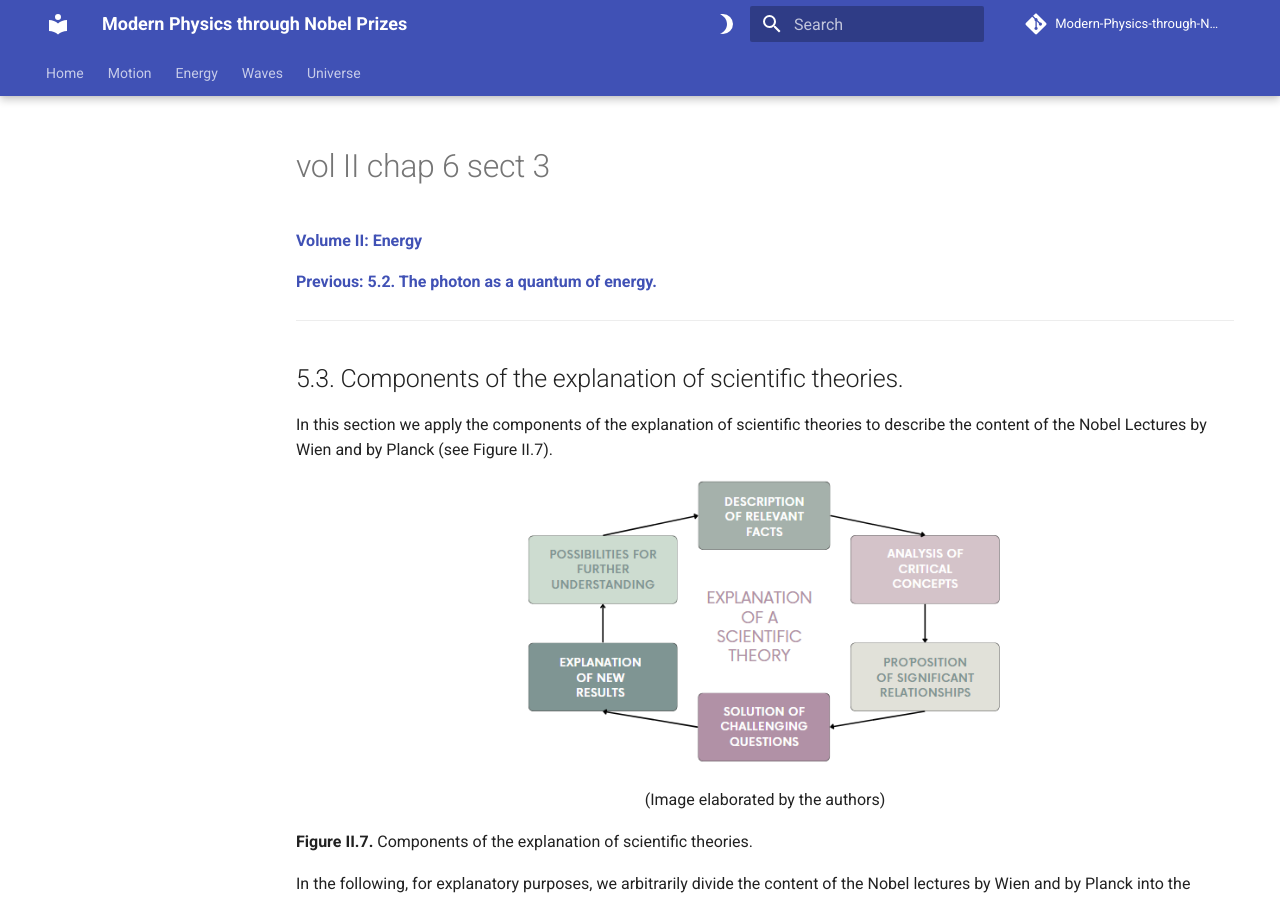
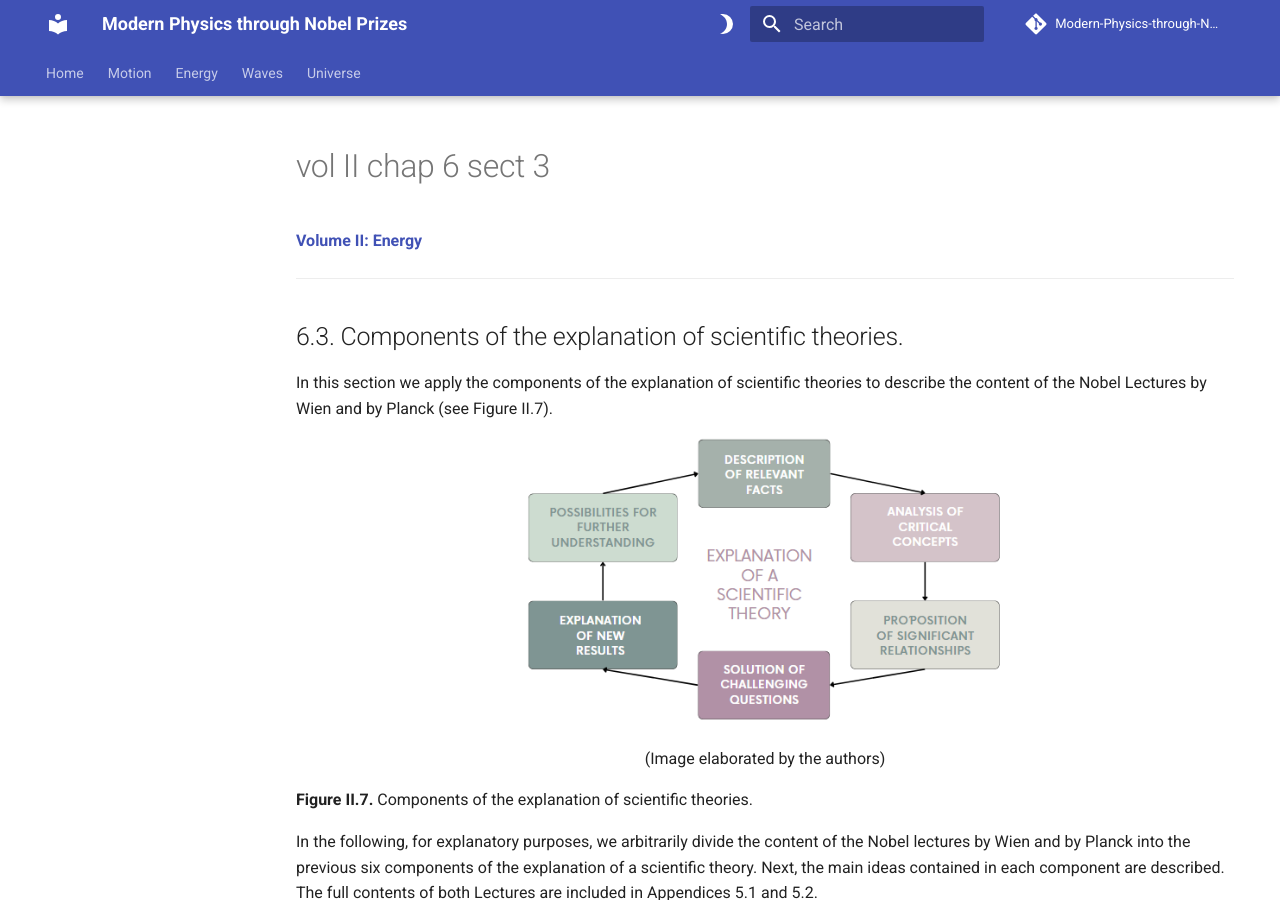
Before and after one commit to modphysnobel/modphysnobel.github.io, an MkDocs documentation site: the page built from docs/vol-II/vol-II-chap-6-sect-3.md, in a window 1280 px wide and 900 px high. Built offline with MkDocs 1.6.1 and Material for MkDocs 9.7.7, drawn with Linux system fonts in a browser that asks for light colours; some web fonts are replaced; comment, search, counter and statistics services are not loaded.

Commit message:
Update vol-II-chap-6-sect-3.md

```diff
--- a/docs/vol-II/vol-II-chap-6-sect-3.md
+++ b/docs/vol-II/vol-II-chap-6-sect-3.md
@@ -1,11 +1,8 @@
 
 [**Volume II: Energy**](./volume-II.md)
-
-[**Previous: 5.2.  The photon as a quantum of energy.**](./vol-II-chap-5-sect-2.md)
-
 ***
 
-## 5.3.  Components of the explanation of scientific theories.
+## 6.3.  Components of the explanation of scientific theories.
 
 In this section we apply the components of the explanation of scientific theories to describe the content of the Nobel Lectures by Wien and by Planck (see Figure II.7).
 
```
